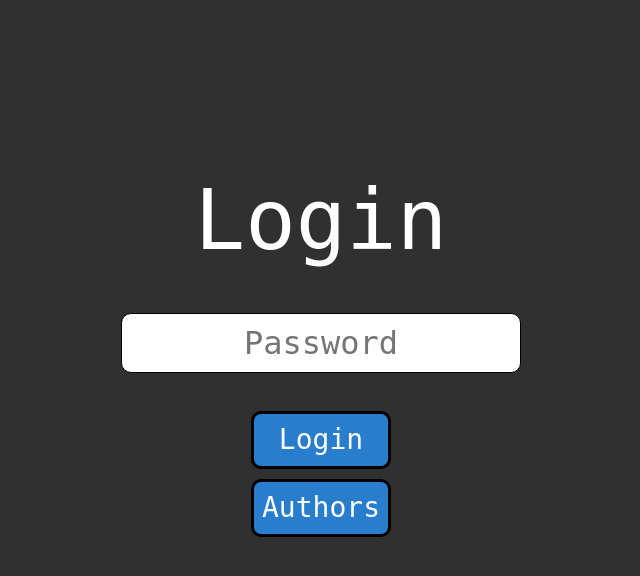
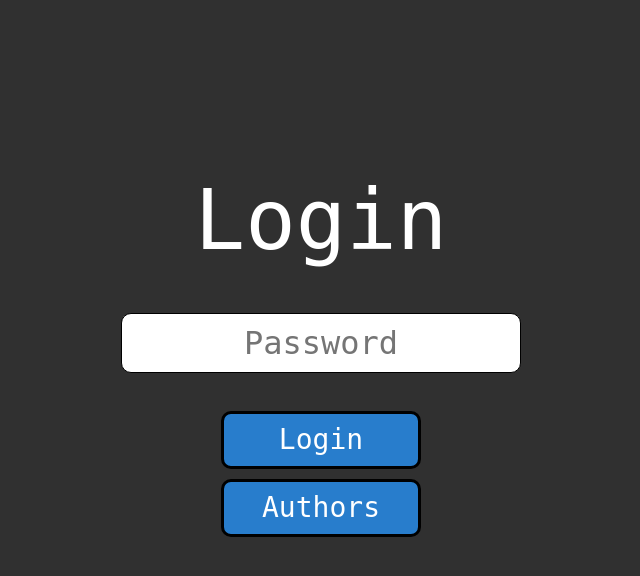
Before and after one commit to PenPen7531/ISSP-Triumf-435, a Flask app: page / in a window 1280 px wide. Shown: the part 98-674 px from the top of the page, without its empty margins (319-959 px from the left). Run offline with Flask 2, Linux system fonts and the light colour scheme.

Commit message:
css changes

```diff
--- a/app/static/css/styles.css
+++ b/app/static/css/styles.css
@@ -126,6 +126,7 @@ html {
     text-align: center;
     margin-top: 10px;
     padding: 5px 7.5px;
+    width: 200px;
 }
 
 #input-btn:hover, #top-link:hover{
--- a/app/static/js/dash.js
+++ b/app/static/js/dash.js
@@ -1,6 +1,6 @@
 let date_box=document.getElementById("update-time");
 let date=new Date();
-date_box.innerHTML("Date"+date);
+//date_box.innerHTML("Date"+date);
 let meta_head = document.getElementById('refresh-rate');
 console.log(meta_head)
 
```
